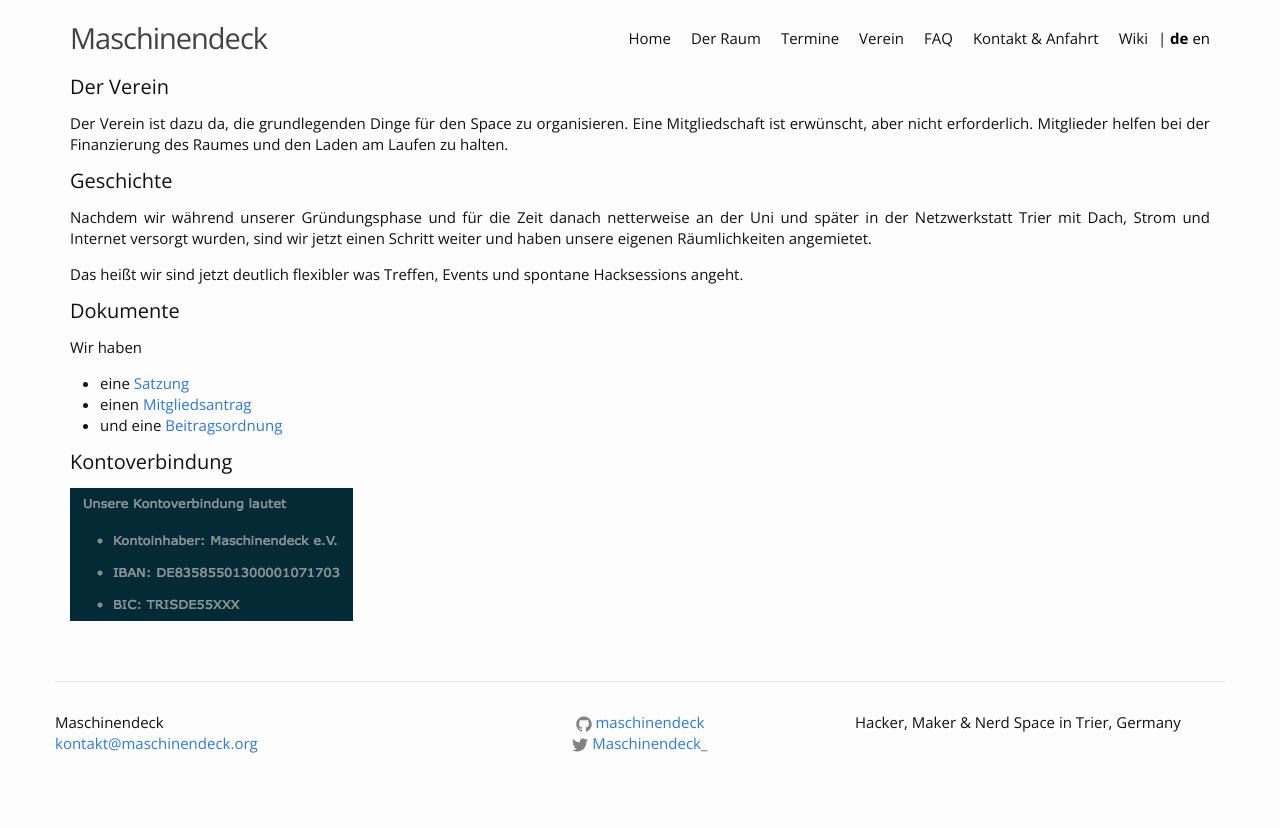
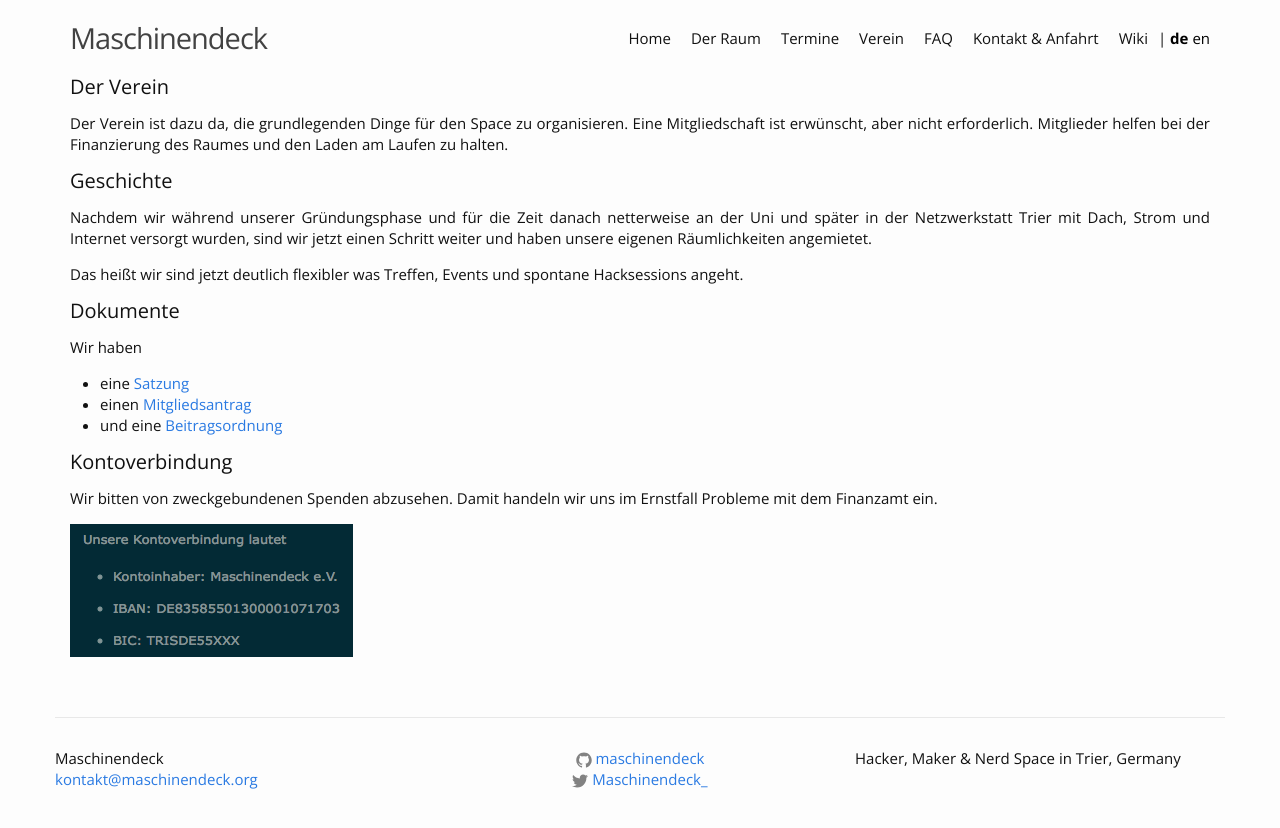
Before and after one commit to maschinendeck/maschinendeck.github.io, a Jekyll site: the page built from about.md, in a window 1280 px wide. Shown: the top 828 px of the page. Built offline with Jekyll 4.4.1, drawn with Linux system fonts in a browser that asks for light colours.

Commit message:
Added details

```diff
--- a/about.md
+++ b/about.md
@@ -33,4 +33,6 @@ Wir haben
 
 #### Kontoverbindung
 
+Wir bitten von zweckgebundenen Spenden abzusehen. Damit handeln wir uns im Ernstfall Probleme mit dem Finanzamt ein.
+
 ![Kontoverbindung](/images/konto.png)
```
